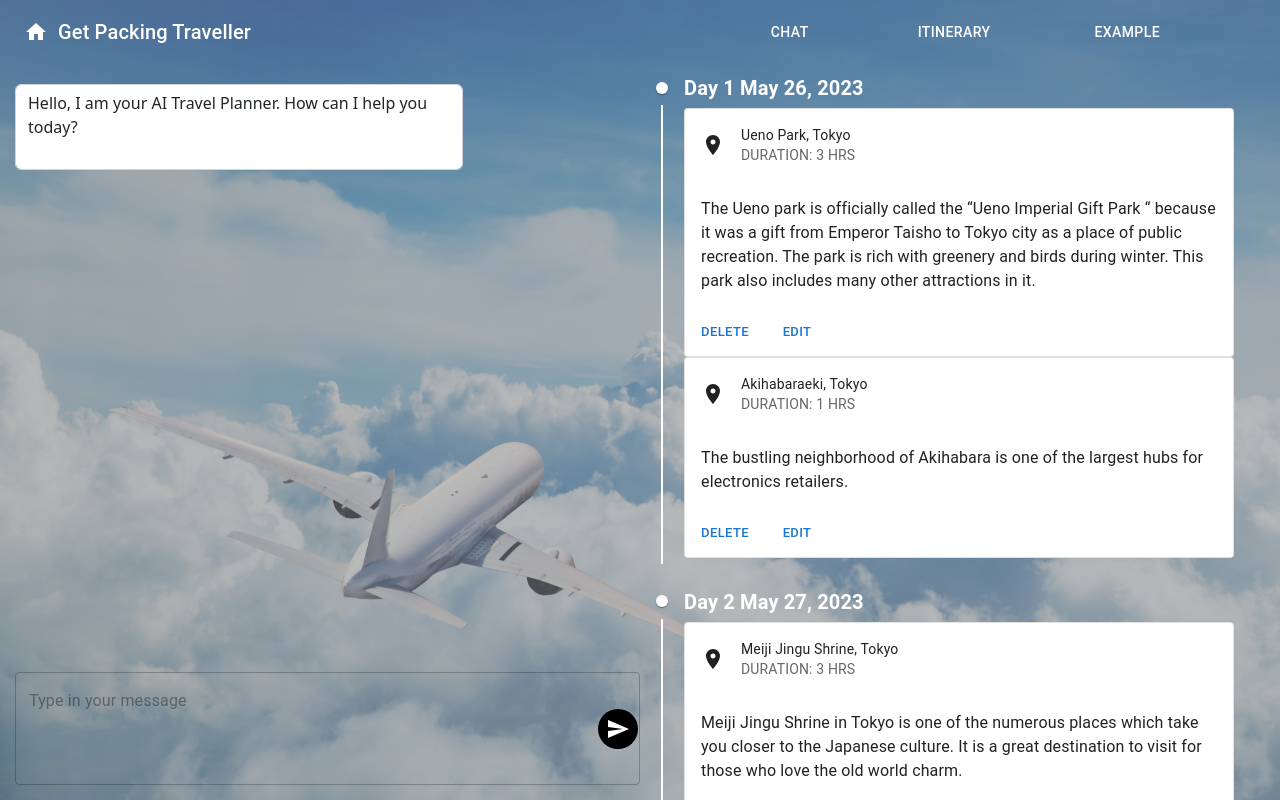
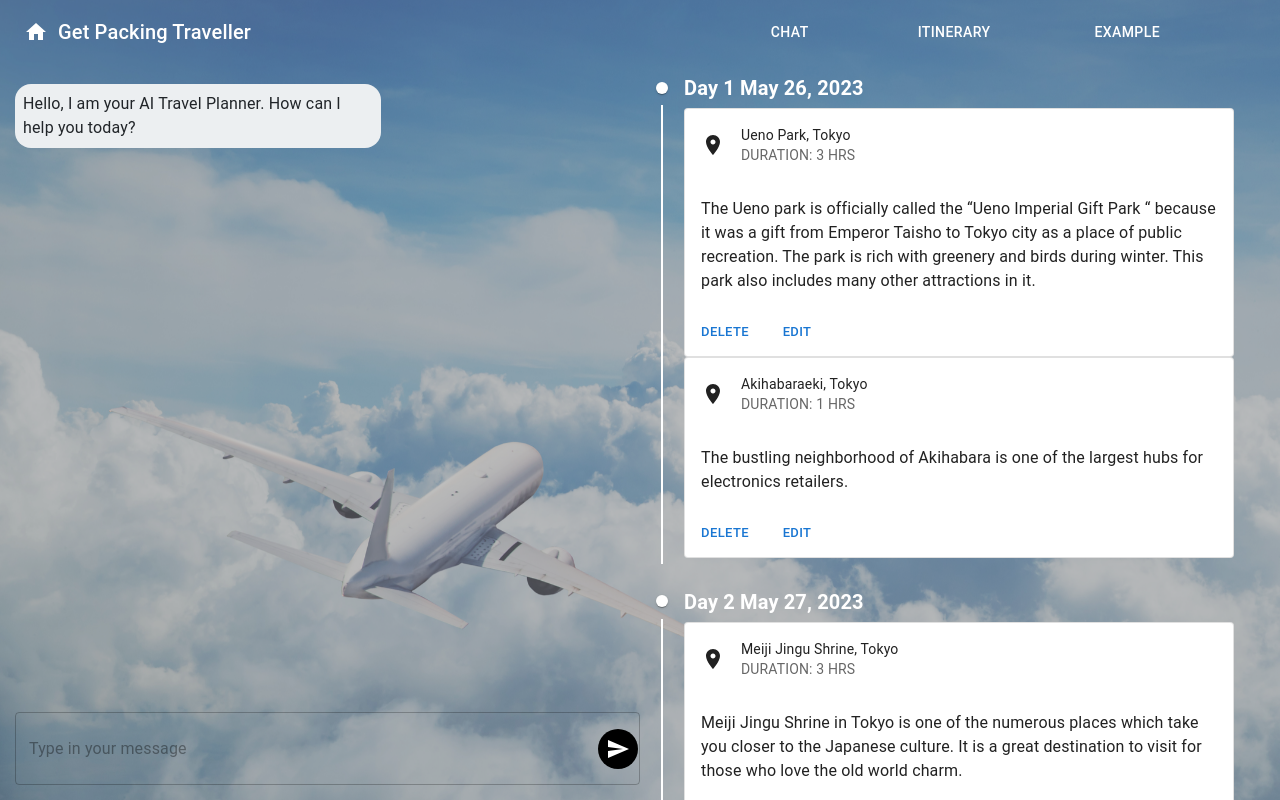
Before and after one commit to Monash-FIT3170/AI_Travel_Plan, a React (Create React App) app in the folder client/: page /chat in a window 1280 px wide. Built offline with nearby package versions, Linux system fonts and the light colour scheme.

Commit message:
refactor: aren+Ethan changes styled correctly

```diff
--- a/client/src/components/chatbox/ChatBox.jsx
+++ b/client/src/components/chatbox/ChatBox.jsx
@@ -12,7 +12,7 @@ import React, { useState } from "react";
  * Contains the entire code for a chat box area, including text field, message display.
  * @returns
  */
-export default function Chatbox () {
+export default function Chatbox() {
   /**
    * State - inputValue: the value in the text box
    */
@@ -27,7 +27,10 @@ export default function Chatbox () {
    * State - messges: list of messages in this chat
    */
   const [messages, setMessages] = useState([
-    { text: "Hello, I am your AI Travel Planner. How can I help you today?", sender: "server" },
+    {
+      text: "Hello, I am your AI Travel Planner. How can I help you today?",
+      sender: "server",
+    },
   ]);
 
   /**
@@ -36,10 +39,7 @@ export default function Chatbox () {
    * TODO: create new message and add it to the message list
    */
   const handleButtonClick = (event) => {
-    if (inputValue.length <= 0) {
-      // ignore empty string
-      return;
-    }
+    if (inputValue.length > 0) {
       addMessage(inputValue);
       event.preventDefault();
 
@@ -61,6 +61,7 @@ export default function Chatbox () {
         // Clear the input field
         setInputValue("");
       });
+    }
   };
 
   /**
@@ -77,13 +78,6 @@ export default function Chatbox () {
    */
   const addMessage = (newMessage) => {
     setMessages([...messages, newMessage]);
-    //just for testing vv
-    //TODO: the messages printed are delayed by 1 message. Why is that?
-    console.log("\nhere is the array contents:");
-    for (let i = 0; i < messages.length; i++) {
-      console.log(messages[i]);
-    }
-    console.log("end of contents\n");
   };
 
   /**
@@ -93,55 +87,47 @@ export default function Chatbox () {
     // Flexbox with 73% fixed height so messages don't overlap on the input text field
     <div style={{ display: "flex", height: "73vh" }}>
       {/* Scrolling div for messages*/}
-      <div style={{ flex: "1", overflowY: "auto", paddingTop: "20px"}}>
+      <div style={{ flex: "1", overflowY: "auto", overflowX: "none", paddingTop: "20px" }}>
         {/* Display each Message */}
         {messages.map((message, index) => (
           <div key={index} style={{ display: "flex" }}>
-            {/* Message from Server */}
-            {message.sender === "server" && (
-              <div style={{ marginRight: "auto", marginBottom: "10px", marginLeft: "15px", width: "70%" }}>
-                <FormControl
-                  as="textarea"
-                  rows={3}
-                  value={message.text}
-                  readOnly
-                  style={{ resize: "none" }}
-                />
+            <div
+              style={{
+                marginBottom: "10px",
+                marginLeft: "15px",
+                marginRight: "15px",
+                width: "98%",
+              }}
+            >
+              <MessageCard message={message.text} sender={message.sender} />
             </div>
-            )}
-            {/* Message from User */}
-            {message.sender === "user" && (
-              <div style={{ marginLeft: "auto", marginBottom: "10px", width: "70%" }}>
-                <FormControl
-                  as="textarea"
-                  rows={3}
-                  value={message.text}
-                  readOnly
-                  style={{ resize: "none" }}
-                />
-              </div>
-            )}
           </div>
         ))}
       </div>
       {/* Input message text field */}
-      <div style={{ position: "fixed", bottom: "0", left: "0", width: "100%", padding: "10px" }}>
-        <Form onSubmit={handleButtonClick}>
-          <Form.Group style={{ margin: "0", padding: "5px" }}>
+      <div
+        style={{
+          position: "fixed",
+          bottom: "0",
+          left: "0",
+          width: "100%",
+          padding: "15px",
+        }}
+      >
         <Box display="flex" alignItems="center">
           <TextField
-                type="text"
             placeholder="Type in your message"
             value={inputValue}
             onChange={handleInputEnter}
             multiline
-                rows={1}
+            maxRows="4"
+            minRows="1"
             style={{ width: "50%", resize: "none" }}
             variant="outlined"
             InputProps={{
               endAdornment: (
                 <IconButton
-                      type="submit"
+                  onClick={handleButtonClick}
                   edge="end"
                   style={{ color: "white", backgroundColor: "black" }}
                 >
@@ -151,9 +137,7 @@ export default function Chatbox () {
             }}
           />
         </Box>
-          </Form.Group>
-        </Form>
       </div>
     </div>
   );
-};
+}
--- a/client/src/components/chatbox/MessageCard.jsx
+++ b/client/src/components/chatbox/MessageCard.jsx
@@ -9,28 +9,44 @@ import { Box, Typography } from "@mui/material";
  */
 export default function MessageCard(props) {
   //determine the side of the screen to appear on
-  const alignStyle = props.sender === "me" ? "flex-end" : "flex-start";
+  //const alignStyle = props.sender === "user" ? "flex-end" : "flex-start";
 
   //determine the background colour
-  const backgroundStyle = props.sender === "me" ? "#DCF8C6" : "#ECEFF1";
+  const backgroundStyle = props.sender === "user" ? "#DCF8C6" : "#ECEFF1";
+
+  let messageStyle = null
+  if (props.sender==="user") {
+    messageStyle = {
+    width:"max-content", // the size is automatically set to the size of the message inside
+    minWidth: "0px", // minimum size is 0
+    maxWidth: "60%", // maximum size is set based on box size
+    marginLeft: "auto",
+    marginBottom: "1",
+    overflowWrap: "break-word",
+  }
+  } else if (props.sender==="server") {
+    messageStyle = {
+      width:"max-content", // the size is automatically set to the size of the message inside
+      minWidth: "0px", // minimum size is 0
+      maxWidth: "60%", // maximum size is set based on box size
+      marginRight: "auto",
+      marginBottom: "1",
+      overflowWrap: "break-word",
+    }
+  }
+
 
   //the message to be displayed
-  const message = `Lorem ipsum dolor sit amet, consectetur adipiscing elit.
-  Curabitur finibus sed ante et ornare. Morbi vitae fringilla elit, a
-  scelerisque mauris. Aliquam sodales lacus urna, elementum `;
+  // const message = `Lorem ipsum dolor sit amet, consectetur adipiscing elit.
+  // Curabitur finibus sed ante et ornare. Morbi vitae fringilla elit, a
+  // scelerisque mauris. Aliquam sodales lacus urna, elementum `;
 
   return (
     <Box
-      style={{
-        width:"max-content", // the size is automatically set to the size of the message inside
-        minWidth: "0px", // minimum size is 0
-        maxWidth: "60%", // maximum size is set based on box size
-        alignSelf: alignStyle, // to the left or the right? depends on props.sender for now
-        marginBottom: "1",
-      }}
+      style={messageStyle}
     >
       <Box padding={1} borderRadius={4} bgcolor={backgroundStyle}>
-        <Typography variant="body1">{message}</Typography>
+        <Typography variant="body1">{props.message}</Typography>
       </Box>
     </Box>
   );
```
Lines whose indentation alone changed are shown as unchanged.
